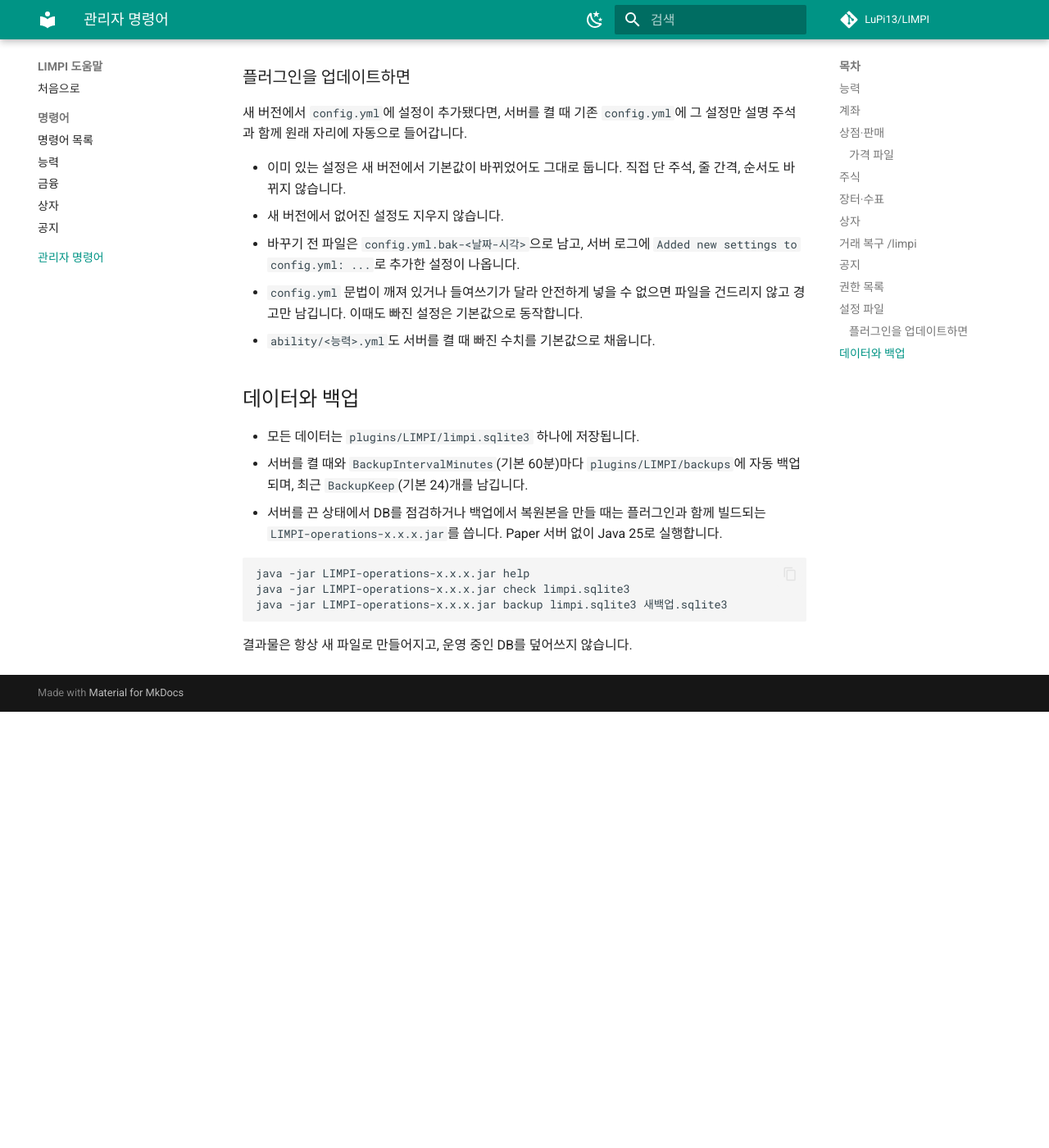
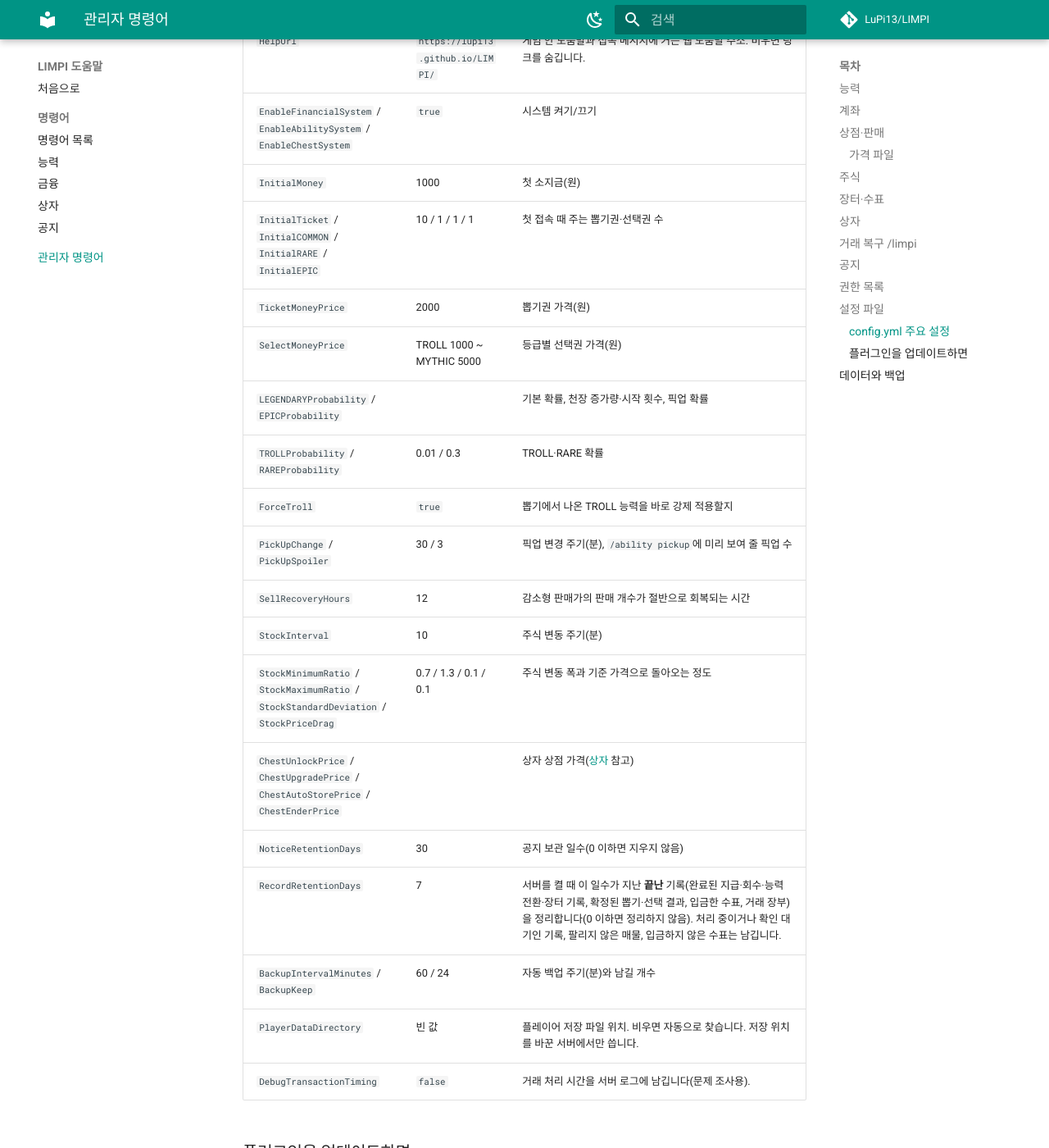
Before and after one commit to LuPi13/LIMPI, an MkDocs documentation site: the page built from pages/admin.md, in a window 1280 px wide and 1400 px high, scrolled down 6858 px. Shown: the whole window at 82% size. Built offline with MkDocs 1.6.1 and Material for MkDocs 9.7.7, drawn with Linux system fonts in a browser that asks for light colours; comment, search, counter and statistics services are not loaded; before the commit the page ends 7726 px from its top, so only the background shows below that; some of the changed text lies outside the part shown.

Commit message:
Docs: correct README and help pages against the code, add config table and quick command reference

```diff
--- a/pages/ability.md
+++ b/pages/ability.md
@@ -14,28 +14,29 @@
 | `/ability ceiling` (`pity`) | 내 천장 현황과 다음 뽑기의 실제 확률을 봅니다. |
 | `/ability pickup` | 현재 픽업 능력과 다음에 바뀔 픽업 능력을 봅니다. |
 | `/ability quest` | 퀘스트 달성 여부, 보상, 누적 진행도를 봅니다. |
-| `/ability result <거래 ID>` | 확정된 내 뽑기·선택 결과를 다시 봅니다. 관리자가 안내한 경우에만 쓰면 됩니다. |
+| `/ability result <거래 UUID>` | 확정된 내 뽑기·선택 결과를 다시 봅니다. 관리자가 안내한 경우에만 쓰면 됩니다. 결과는 기본 7일 동안 보관됩니다. |
 
 ## 능력 얻기
 
 - **뽑기권**을 손에 들고 우클릭하면 무작위 능력이 나옵니다. 여러 번 눌러 여러 장을 한꺼번에 뽑을 수 있습니다.
 - 뽑기로 나온 능력은 **해금**됩니다. 해금한 능력은 `/ability select`에서 그 등급의 **선택권**을 써서 언제든 적용할 수 있습니다.
-- 처음 접속하면 뽑기권과 선택권 몇 장을 받습니다.
+- 처음 접속하면 기본 설정에서 뽑기권 10장과 COMMON·RARE·EPIC 선택권을 1장씩 받습니다. 그 밖의 뽑기권과 선택권(TROLL~MYTHIC)은 `/ability shop`에서 삽니다.
+- **MYTHIC** 능력은 뽑기에서 나오지 않고 [퀘스트](#quest)로만 해금됩니다.
 
 ## 뽑기 확률과 천장
 
 등급은 TROLL, COMMON, RARE, EPIC, LEGENDARY, MYTHIC이 있습니다. 기본 설정에서는 다음과 같습니다.
 
 - **LEGENDARY**는 기본 0.5%입니다. 마지막 LEGENDARY 뒤로 81번째 뽑기부터 확률이 5%p씩 올라가 늦어도 100번째에는 나옵니다.
-- **EPIC**은 기본 3%입니다. 마지막 EPIC 뒤로 7번째 뽑기부터 확률이 30%p씩 올라갑니다.
+- **EPIC**은 기본 3%입니다. 마지막 EPIC 뒤로 7번째 뽑기부터 확률이 30%p씩 올라가 10번째에는 100%가 됩니다. 다만 LEGENDARY를 먼저 판정하므로, 그 뽑기에서 LEGENDARY가 나오면 EPIC 대신 LEGENDARY가 나옵니다.
 - 두 등급 모두 나올 때 50% 확률로 **픽업 능력**이 나옵니다. 픽업이 아닌 능력이 한 번 나왔다면 다음 같은 등급은 픽업 능력으로 확정됩니다.
-- LEGENDARY·EPIC이 아니면 1%로 **TROLL**이 나오며, TROLL 능력은 바로 강제 적용됩니다.
+- LEGENDARY·EPIC이 아니면 1%로 **TROLL**이 나오며, TROLL 능력은 바로 강제 적용됩니다. 다른 능력으로 돌아가려면 `/ability select`에서 그 능력의 선택권을 쓰면 됩니다.
 - 그 밖에는 30%로 RARE, 나머지는 COMMON입니다.
 - 픽업 능력은 30분마다 바뀝니다.
 
 정확한 값은 서버 설정을 따르므로 `/ability rates`와 `/ability pity`로 확인하세요.
 
-## 퀘스트
+## 퀘스트 { #quest }
 
 - 능력을 쓰다가 특정 조건을 채우면 상위 능력이 해금됩니다.
 - 조건이 `???`로 감춰진 **숨김 퀘스트**도 있습니다. 관련 능력을 충분히 쓰면 조건 자리에 힌트가 나타납니다.
--- a/pages/admin.md
+++ b/pages/admin.md
@@ -149,17 +149,41 @@ diamond: 500
 
 일반 플레이어 명령어의 권한(`limpi.ability.me`, `limpi.financial.send`, `limpi.chest.open`, `limpi.notice.show` 등)은 모두 기본값이 `true`입니다. 권한 플러그인으로 빼앗으면 해당 명령어가 도움말과 탭 완성에서 사라집니다.
 
-## 설정 파일
+## 설정 파일 { #settings }
 
 서버를 처음 켜면 `plugins/LIMPI` 폴더에 만들어집니다. 고친 뒤 서버를 다시 켜면 적용됩니다(능력 수치는 `/ability reload`로도 적용).
 
 | 파일 | 바꿀 수 있는 것 |
 | --- | --- |
-| `config.yml` | 능력·금융 시스템 켜기/끄기, 첫 소지금과 첫 뽑기권 수, 뽑기 등급 확률, 뽑기권·선택권 가격(`TicketMoneyPrice`, `SelectMoneyPrice`, 원), 판매가 회복 시간(`SellRecoveryHours`), 픽업 주기, 주식 변동 폭, 자동 백업 주기, 상자 시스템 켜기/끄기와 상자 상점 가격, 공지 보관 일수(`NoticeRetentionDays`), 게임 안 도움말의 웹 링크 주소(`HelpUrl`) 등 |
+| `config.yml` | 아래 [config.yml 주요 설정](#config) |
 | `ability/<능력>.yml` | 능력별 세부 수치(피해량, 쿨타임, 범위, 지속 시간 등) |
 | `financial/sellPrice.yml` | 아이템 판매 가격(고정·감소형) |
 | `financial/shopPrice.yml` | 상점에서 파는 아이템과 구매 가격 |
 | `financial/stock.yml` | 주식 종목 |
+
+### config.yml 주요 설정 { #config }
+
+| 설정 | 기본값 | 뜻 |
+| --- | --- | --- |
+| `HelpUrl` | `https://lupi13.github.io/LIMPI/` | 게임 안 도움말과 접속 메시지에 거는 웹 도움말 주소. 비우면 링크를 숨깁니다. |
+| `EnableFinancialSystem` / `EnableAbilitySystem` / `EnableChestSystem` | `true` | 시스템 켜기/끄기 |
+| `InitialMoney` | 1000 | 첫 소지금(원) |
+| `InitialTicket` / `InitialCOMMON` / `InitialRARE` / `InitialEPIC` | 10 / 1 / 1 / 1 | 첫 접속 때 주는 뽑기권·선택권 수 |
+| `TicketMoneyPrice` | 2000 | 뽑기권 가격(원) |
+| `SelectMoneyPrice` | TROLL 1000 ~ MYTHIC 5000 | 등급별 선택권 가격(원) |
+| `LEGENDARYProbability` / `EPICProbability` | | 기본 확률, 천장 증가량·시작 횟수, 픽업 확률 |
+| `TROLLProbability` / `RAREProbability` | 0.01 / 0.3 | TROLL·RARE 확률 |
+| `ForceTroll` | `true` | 뽑기에서 나온 TROLL 능력을 바로 강제 적용할지 |
+| `PickUpChange` / `PickUpSpoiler` | 30 / 3 | 픽업 변경 주기(분), `/ability pickup`에 미리 보여 줄 픽업 수 |
+| `SellRecoveryHours` | 12 | 감소형 판매가의 판매 개수가 절반으로 회복되는 시간 |
+| `StockInterval` | 10 | 주식 변동 주기(분) |
+| `StockMinimumRatio` / `StockMaximumRatio` / `StockStandardDeviation` / `StockPriceDrag` | 0.7 / 1.3 / 0.1 / 0.1 | 주식 변동 폭과 기준 가격으로 돌아오는 정도 |
+| `ChestUnlockPrice` / `ChestUpgradePrice` / `ChestAutoStorePrice` / `ChestEnderPrice` | | 상자 상점 가격([상자](chest.md#shop) 참고) |
+| `NoticeRetentionDays` | 30 | 공지 보관 일수(0 이하면 지우지 않음) |
+| `RecordRetentionDays` | 7 | 서버를 켤 때 이 일수가 지난 **끝난** 기록(완료된 지급·회수·능력 전환·장터 기록, 확정된 뽑기·선택 결과, 입금한 수표, 거래 장부)을 정리합니다(0 이하면 정리하지 않음). 처리 중이거나 확인 대기인 기록, 팔리지 않은 매물, 입금하지 않은 수표는 남깁니다. |
+| `BackupIntervalMinutes` / `BackupKeep` | 60 / 24 | 자동 백업 주기(분)와 남길 개수 |
+| `PlayerDataDirectory` | 빈 값 | 플레이어 저장 파일 위치. 비우면 자동으로 찾습니다. 저장 위치를 바꾼 서버에서만 씁니다. |
+| `DebugTransactionTiming` | `false` | 거래 처리 시간을 서버 로그에 남깁니다(문제 조사용). |
 
 ### 플러그인을 업데이트하면
 
--- a/pages/commands.md
+++ b/pages/commands.md
@@ -1,6 +1,6 @@
 # 명령어
 
-모든 플레이어가 기본으로 쓸 수 있는 명령어입니다. 서버 관리자가 권한을 바꿨다면 일부 명령어가 보이지 않을 수 있습니다.
+모든 플레이어가 기본으로 쓸 수 있는 명령어를 한곳에 모았습니다. 서버 관리자가 권한을 바꿨다면 일부 명령어가 보이지 않을 수 있습니다. 자세한 설명은 각 시스템 페이지에 있습니다.
 
 | 시스템 | 게임 안 도움말 | 다루는 것 |
 | --- | --- | --- |
@@ -9,9 +9,61 @@
 | [상자](chest.md) | `/chest help` (`/ch help`) | 돈으로 사는 개인 상자, 자동 저장, 엔더화 |
 | [공지](notice.md) | `/notice help` (`/no help`, `/nt help`) | 서버 공지 보기, 지난 공지 다시 보기 |
 
-## 기타
+## 빠른 참조
 
-| 명령어 | 설명 |
+### 능력
+
+| 명령어 | 하는 일 |
+| --- | --- |
+| `/ability me` | 내 능력 정보 |
+| `/ability shop` | 뽑기권·선택권 구매 |
+| `/ability select` | 선택권으로 능력 선택 |
+| `/ability dictionary` (`dict`) | 능력 도감 |
+| `/ability enemy` | 적 범위 설정 |
+| `/ability rates` | 뽑기 확률 규칙 |
+| `/ability ceiling` (`pity`) | 내 천장 현황 |
+| `/ability pickup` | 픽업 능력 확인 |
+| `/ability quest` | 퀘스트 진행도 |
+| `/ability result <거래 UUID>` | 뽑기·선택 결과 다시 보기 |
+
+### 금융
+
+| 명령어 | 하는 일 |
+| --- | --- |
+| `/financial me` | 내 잔액 |
+| `/financial send <플레이어> <금액>` | 송금 |
+| `/financial check <금액>` | 수표 발행 |
+| `/financial check redeem` | 손에 든 수표 입금 |
+| `/financial sell` | 판매창 열기 |
+| `/financial sell price [아이템]` | 판매 가격 확인 |
+| `/financial shop` | 서버 상점 |
+| `/financial market` | 장터 열기 |
+| `/financial market add <코드> <가격>` | 손에 든 아이템 등록 |
+| `/financial market remove <코드>` | 내 매물 내리기 |
+| `/financial stock` | 주식 거래창 |
+| `/financial stock show` | 종목 정보 |
+| `/financial stock holdings` | 내 보유 주식·손익 |
+| `/financial claim` | 미수령 물품 받기 |
+
+### 상자
+
+| 명령어 | 하는 일 |
+| --- | --- |
+| `/chest` (`open`) | 내 상자 열기 |
+| `/chest shop` | 상자 상점 |
+| <code>/chest auto [on&#124;off]</code> | 자동 저장 켜기/끄기 |
+
+### 공지
+
+| 명령어 | 하는 일 |
+| --- | --- |
+| `/notice show <날짜> [번호]` | 지난 공지 보기 |
+| `/notice list` | 보관 중인 공지 목록 |
+| `/notice unread` | 읽지 않은 공지 보기 |
+
+### 기타
+
+| 명령어 | 하는 일 |
 | --- | --- |
 | `/limpi help` | 모든 시스템의 도움말을 모아 봅니다. 줄을 누르면 해당 도움말이 나옵니다. |
 
--- a/pages/financial.md
+++ b/pages/financial.md
@@ -6,7 +6,7 @@
 | --- | --- |
 | `/financial help` | 채팅에 명령어 사용법을 봅니다. |
 | `/financial me` | 내 계좌 잔액을 봅니다. |
-| `/financial send <플레이어> <금액>` | 다른 플레이어에게 송금합니다. 수수료 5%(소수점 아래 버림)가 붙습니다. |
+| `/financial send <플레이어> <금액>` | 다른 플레이어에게 송금합니다. 보내는 사람이 금액의 5%(소수점 아래 버림)를 수수료로 더 냅니다. |
 | `/financial check <금액>` | 그 금액의 수표를 발행합니다. |
 | `/financial check redeem` | 손에 든 수표를 입금합니다. 수표를 들고 우클릭해도 됩니다. |
 | `/financial sell` | 판매창을 엽니다. 팔 아이템을 넣고 오른쪽 아래 금을 누르면 팔립니다. |
@@ -19,6 +19,8 @@
 | `/financial market add <코드> <가격>` | 손에 든 아이템을 장터에 올립니다. |
 | `/financial market remove <코드>` | 내가 올린 매물을 내립니다. 아이템은 미수령함으로 돌아옵니다. |
 | `/financial claim` | 인벤토리가 가득 차 받지 못한 아이템(미수령함)을 받습니다. |
+
+처음 접속하면 기본 설정에서 1,000원이 계좌에 들어 있습니다.
 
 ## 판매
 
@@ -37,6 +39,9 @@
 
 - 코드는 **대문자 알파벳과 숫자 4글자**입니다. 예: `A1B2`
 - 이미 쓰고 있는 코드는 쓸 수 없습니다.
+- 장터 창에서 매물을 **좌클릭**하면 삽니다. 인벤토리에 자리가 있어야 합니다. **우클릭**하면 판매자에게 값을 깎아 달라고 조릅니다.
+- 내 매물이 팔리면 판매 수수료 5%를 뺀 금액이 계좌로 들어옵니다.
+- 내가 올린 매물은 살 수 없습니다. 내리려면 `/financial market remove <코드>`를 씁니다.
 
 ## 미수령함
 
@@ -44,6 +49,10 @@
 
 ## 주식
 
-종목 가격은 일정 주기(기본 10분)마다 바뀌며, 기준 가격 쪽으로 조금씩 돌아오려는 성질이 있습니다.
+종목 가격은 일정 주기(기본 10분)마다 바뀌며, 기준 가격 쪽으로 조금씩 돌아오려는 성질이 있습니다. 바뀌기 1분 전과 바뀐 직후에 채팅으로 알려 줍니다.
+
+- `/financial stock` 창에서 종목을 **좌클릭**하면 1주 사고, **우클릭**하면 1주 팝니다. **Shift**를 누른 채 클릭하면 100주를 한 번에 거래합니다. 가진 주식이 100주보다 적으면 전부 팔고, 100주를 살 돈이 없으면 살 수 있는 만큼 삽니다.
+- 종목 설명에 지금 가격, 보유 주식 수, 산 금액 합계(총투자금액)와 현재 가치가 나옵니다.
+- 상장 중지된 종목도 보유 기록은 남고 `/financial stock holdings`에서 볼 수 있습니다.
 
 관리자 명령어는 [관리자 명령어](admin.md#financial) 페이지를 보세요. 다른 명령어는 [명령어 목록](commands.md)에 있습니다.
```
Also changed, not shown: other parts of pages/admin.md (+11 -11 lines), README.md (+34 -26 lines), pages/chest.md (+2 -2 lines).
